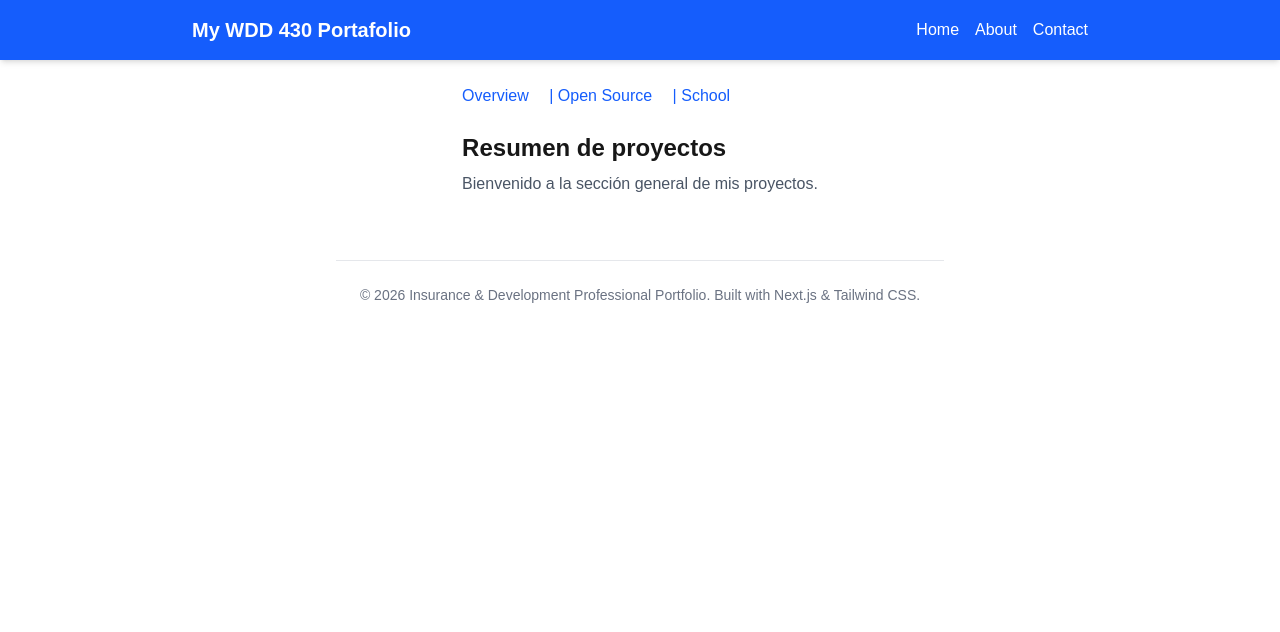
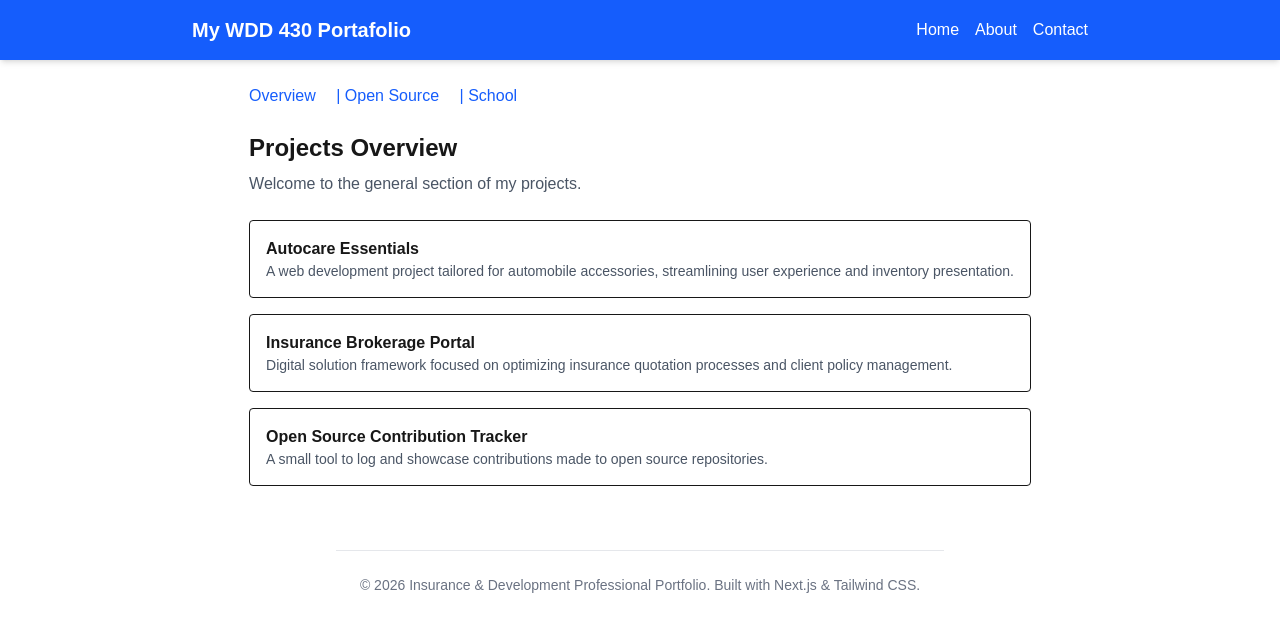
Before and after one commit to Segundoav/wdd430-portfolio, a Next.js app: page /projects in a window 1280 px wide. Shown: the top 632 px of the page. Built offline with nearby package versions, Linux system fonts and the light colour scheme.

Commit message:
Add API routes for projects with dynamic id handling and query filtering; connect project pages to fetch data

```diff
--- /dev/null
+++ b/app/api/projects/[id]/route.ts
@@ -0,0 +1,23 @@
+import { NextResponse } from "next/server";
+import { projects } from "@/lib/projects-db";
+
+// GET /api/projects/1
+export async function GET(
+  _request: Request,
+  { params }: { params: Promise<{ id: string }> }
+) {
+  const { id: rawId } = await params;
+  const id = Number(rawId);
+
+  if (Number.isNaN(id)) {
+    return NextResponse.json({ error: "Invalid id" }, { status: 400 });
+  }
+
+  const project = projects.find((p) => p.id === id);
+
+  if (!project) {
+    return NextResponse.json({ error: "Not found" }, { status: 404 });
+  }
+
+  return NextResponse.json(project);
+}
--- /dev/null
+++ b/app/api/projects/route.ts
@@ -0,0 +1,24 @@
+import { NextRequest, NextResponse } from "next/server";
+import { projects } from "@/lib/projects-db";
+
+// GET /api/projects
+// GET /api/projects?type=opensource
+export async function GET(request: NextRequest) {
+  const { searchParams } = new URL(request.url);
+  const type = searchParams.get("type");
+
+  try {
+    let result = projects;
+
+    if (type) {
+      result = projects.filter((project) => project.type === type);
+    }
+
+    return NextResponse.json(result);
+  } catch (error) {
+    return NextResponse.json(
+      { error: "Failed to fetch projects" },
+      { status: 500 }
+    );
+  }
+}
--- a/app/projects/opensource/page.tsx
+++ b/app/projects/opensource/page.tsx
@@ -1,8 +1,29 @@
-export default function OpenSourcePage() {
+import { Project } from "@/lib/projects-db";
+
+async function getOpenSourceProjects(): Promise<Project[]> {
+  const res = await fetch("http://localhost:3000/api/projects?type=opensource", {
+    cache: "no-store",
+  });
+  return res.json();
+}
+
+export default async function OpenSourcePage() {
+  const projects = await getOpenSourceProjects();
+
   return (
     <div>
-      <h1 className="text-2xl font-bold mb-2">Proyectos de código abierto</h1>
-      <p className="text-gray-600 dark:text-gray-300">Aquí se muestran las contribuciones de código abierto.</p>
+      <h1 className="text-2xl font-bold mb-2">Open Source Projects</h1>
+      <p className="text-gray-600 dark:text-gray-300 mb-6">
+        Here are my open source contributions.
+      </p>
+      <ul className="space-y-4">
+        {projects.map((project) => (
+          <li key={project.id} className="border rounded p-4">
+            <h2 className="font-semibold">{project.title}</h2>
+            <p className="text-sm text-gray-600">{project.description}</p>
+          </li>
+        ))}
+      </ul>
     </div>
   );
 }
--- a/app/projects/page.tsx
+++ b/app/projects/page.tsx
@@ -1,8 +1,29 @@
-export default function ProjectsOverviewPage() {
+import { Project } from "@/lib/projects-db";
+
+async function getProjects(): Promise<Project[]> {
+  const res = await fetch("http://localhost:3000/api/projects", {
+    cache: "no-store",
+  });
+  return res.json();
+}
+
+export default async function ProjectsOverviewPage() {
+  const projects = await getProjects();
+
   return (
     <div>
-      <h1 className="text-2xl font-bold mb-2">Resumen de proyectos</h1>
-      <p className="text-gray-600 dark:text-gray-300">Bienvenido a la sección general de mis proyectos.</p>
+      <h1 className="text-2xl font-bold mb-2">Projects Overview</h1>
+      <p className="text-gray-600 dark:text-gray-300 mb-6">
+        Welcome to the general section of my projects.
+      </p>
+      <ul className="space-y-4">
+        {projects.map((project) => (
+          <li key={project.id} className="border rounded p-4">
+            <h2 className="font-semibold">{project.title}</h2>
+            <p className="text-sm text-gray-600">{project.description}</p>
+          </li>
+        ))}
+      </ul>
     </div>
   );
 }
--- a/app/projects/school/page.tsx
+++ b/app/projects/school/page.tsx
@@ -1,8 +1,29 @@
-export default function SchoolPage() {
+import { Project } from "@/lib/projects-db";
+
+async function getSchoolProjects(): Promise<Project[]> {
+  const res = await fetch("http://localhost:3000/api/projects?type=school", {
+    cache: "no-store",
+  });
+  return res.json();
+}
+
+export default async function SchoolPage() {
+  const projects = await getSchoolProjects();
+
   return (
     <div>
-      <h1 className="text-2xl font-bold mb-2">Proyectos escolares</h1>
-      <p className="text-gray-600 dark:text-gray-300">Aquí puedes ver los proyectos desarrollados en los cursos.</p>
+      <h1 className="text-2xl font-bold mb-2">School Projects</h1>
+      <p className="text-gray-600 dark:text-gray-300 mb-6">
+        Here are my school projects, developed during my coursework.
+      </p>
+      <ul className="space-y-4">
+        {projects.map((project) => (
+          <li key={project.id} className="border rounded p-4">
+            <h2 className="font-semibold">{project.title}</h2>
+            <p className="text-sm text-gray-600">{project.description}</p>
+          </li>
+        ))}
+      </ul>
     </div>
   );
 }
--- /dev/null
+++ b/lib/projects-db.ts
@@ -0,0 +1,34 @@
+export type Project = {
+  id: number;
+  title: string;
+  description: string;
+  type: "opensource" | "school";
+  tags: string[];
+};
+
+export const projects: Project[] = [
+  {
+    id: 1,
+    title: "Autocare Essentials",
+    description:
+      "A web development project tailored for automobile accessories, streamlining user experience and inventory presentation.",
+    type: "school",
+    tags: ["Next.js", "TypeScript"],
+  },
+  {
+    id: 2,
+    title: "Insurance Brokerage Portal",
+    description:
+      "Digital solution framework focused on optimizing insurance quotation processes and client policy management.",
+    type: "school",
+    tags: ["React", "Tailwind CSS"],
+  },
+  {
+    id: 3,
+    title: "Open Source Contribution Tracker",
+    description:
+      "A small tool to log and showcase contributions made to open source repositories.",
+    type: "opensource",
+    tags: ["Next.js", "GitHub API"],
+  },
+];
--- a/next.config.ts
+++ b/next.config.ts
@@ -2,7 +2,7 @@ import type { NextConfig } from "next";
 const isProd = process.env.NODE_ENV === "production";
 
 const nextConfig: NextConfig = {
-  output: "export",
+  ...(isProd ? { output: "export" } : {}),
   basePath: isProd ? "/wdd430-portfolio" : "",
   assetPrefix: isProd ? "/wdd430-portfolio/" : "",
   images: {
```
